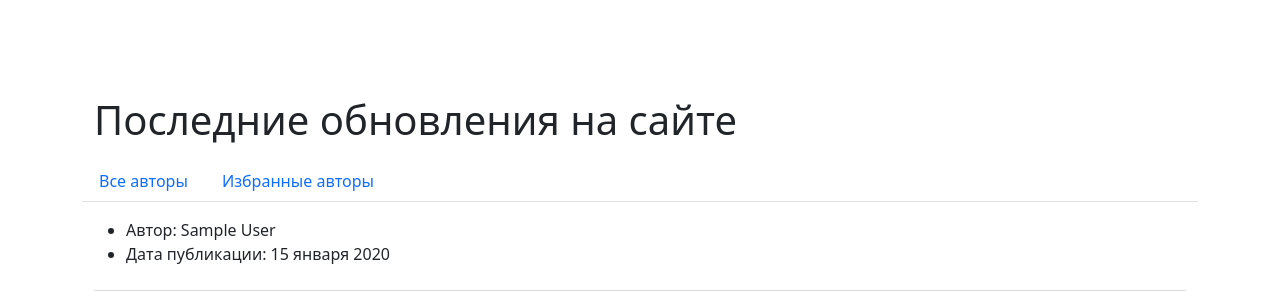
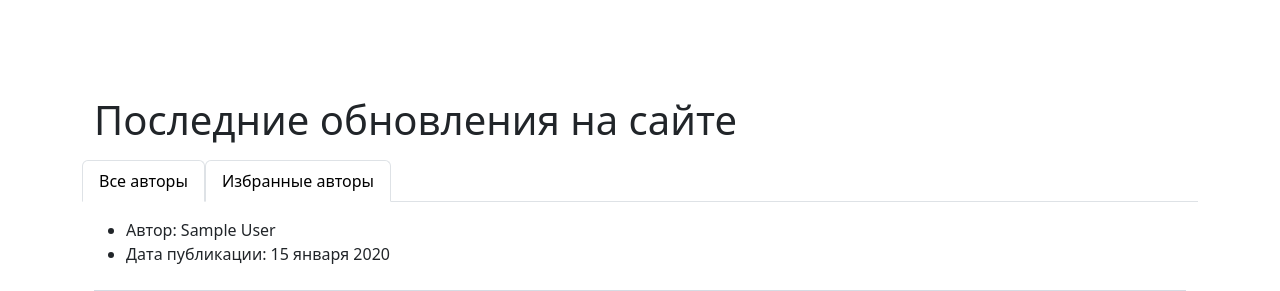
Before and after one commit to Svetlana-coderV/hw05_final, a Django app: template yatube/templates/posts/index.html in a window 1280 px wide. Shown: the part 56-347 px from the top of the page. Run offline with Django 3.2, Linux system fonts and the light colour scheme; the template is opened without the code that fills it: values that come from a table or form of the project are taken from there, others are empty; a user stored in the database is signed in; tables that the repository leaves empty hold one stand-in row (values such as "Sample post"); grey boxes marked "Sample" are stand-in pictures; parts of the project's set-up code (start-up, migrations or seed data) failed here and were passed over; some libraries are stand-ins or nearby versions.

Commit message:
Commit after review

```diff
--- a/yatube/templates/posts/follow.html
+++ b/yatube/templates/posts/follow.html
@@ -8,7 +8,7 @@
     <h1>Мои подписки</h1>
     {% cache 20 index_page %}
         <article>
-        {% include 'posts/includes/switcher.html' %}
+        {% include 'posts/includes/switcher.html' with follow=True %}
           {% for post in page_obj %}
             <ul>
               <li>
--- a/yatube/templates/posts/includes/switcher.html
+++ b/yatube/templates/posts/includes/switcher.html
@@ -3,7 +3,7 @@
     <ul class="nav nav-tabs">
       <li class="nav-item">
         <a
-          class="nav-link {% if view_name  == 'posts.index' %}active{% endif %}"
+          class="nav-link {% if index %}active{% endif %}"
           href="{% url 'posts:index' %}"
         >
           Все авторы
@@ -11,7 +11,7 @@
       </li>
       <li class="nav-item">
         <a
-           class="nav-link {% if view_name  == 'posts.follow_index' %}active{% endif %}"
+           class="nav-link {% if follow %}active{% endif %}"
            href="{% url 'posts:follow_index' %}"
         >
           Избранные авторы
--- a/yatube/templates/posts/index.html
+++ b/yatube/templates/posts/index.html
@@ -8,7 +8,7 @@
     <h1>Последние обновления на сайте</h1>
     {% cache 20 index_page %}
         <article>
-          {% include 'posts/includes/switcher.html' %}
+          {% include 'posts/includes/switcher.html' with index=True%}
           {% for post in page_obj %}
             <ul>
               <li>
```
